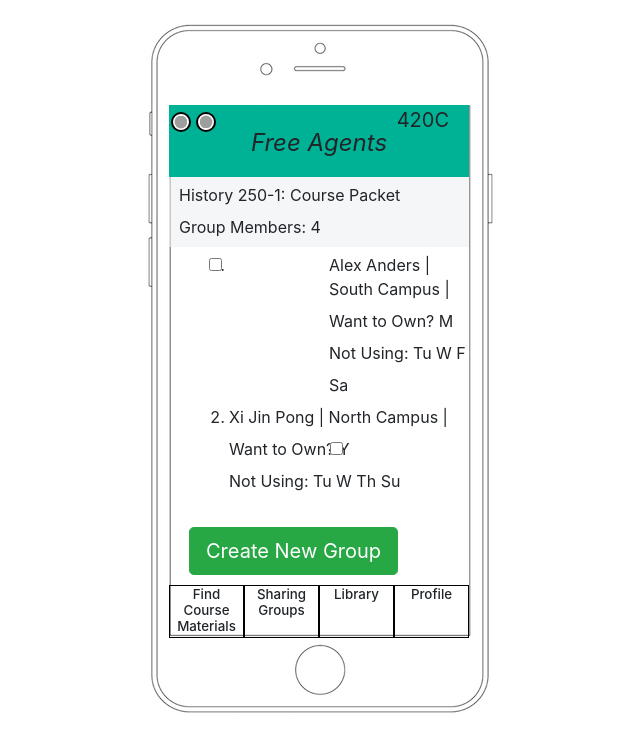
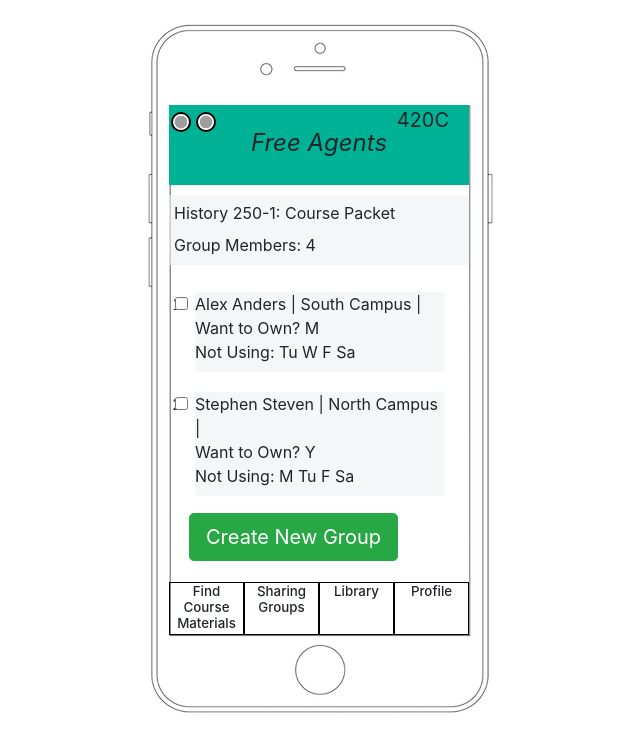
Before and after one commit to chluciano/SaveTheLeaflets, a plain HTML site: page createGroup/freeAgents.html in a window 1280 px wide. Shown: the whole page, without its empty margins (373-1013 px from the left). Drawn offline with nearby package versions, Linux system fonts and the light colour scheme; grey boxes are pictures that could not be loaded.

Commit message:
fixed free agents
made changes to free agents

```diff
--- a/createGroup/freeAgents.html
+++ b/createGroup/freeAgents.html
@@ -43,17 +43,18 @@
             <label class="course-name-list"> History 250-1: Course Packet</label>
             <label class="course-name-confirm"> Group Members: 4</label>
          </div>
-         <div class="free-agent-list">
+         <div>
             <div class="form-group form-check">
-               <ol>
-                  <li class="free-agent">
+               <ol class="free-agent-list">
+                  <li class="free-agent-item">
+                     <div class="free-agent">
                      <div class="left-agent">
                         <input type="checkbox" class="form-check-input" id="exampleCheck1">
                      </div>
                      <div class="right-agent">
                         <label class="fa-name-location">Alex Anders | South Campus | </label>
                         <label class="fa-want-own"> Want to Own? M </label>
-                        <div class="not-using">
+                        <div class="fa-not-using">
                            <label>Not Using: </label>
                            <!--label class="day" id="mon">M</label-->
                            <label class="day" id="tues">Tu</label>
@@ -64,20 +65,27 @@
                            <!--label class="day" id="sun">Su</label-->
                         </div>
                      </div>
+                     </div>
                   </li>
-                  <li class="free-agent">
-                     <label class="fa-name-location">Xi Jin Pong | North Campus | </label>
-                     <label class="fa-want-own"> Want to Own? Y </label>
-                     <input type="checkbox" class="form-check-input" id="exampleCheck1">
-                     <div class="not-using">
-                        <label>Not Using: </label>
-                        <!--label class="day" id="mon">M</label-->
-                        <label class="day" id="tues">Tu</label>
-                        <label class="day" id="wed">W</label>
-                        <label class="day" id="thur">Th</label>
-                        <!--label class="day" id="fri">F</label-->
-                        <!--label class="day" id="sat">Sa</label-->
-                        <label class="day" id="sun">Su</label>
+                  <li class="free-agent-item">
+                     <div class="free-agent">
+                     <div class="left-agent">
+                        <input type="checkbox" class="form-check-input" id="exampleCheck1">
+                     </div>
+                     <div class="right-agent">
+                        <label class="fa-name-location">Stephen Steven | North Campus | </label>
+                        <label class="fa-want-own"> Want to Own? Y </label>
+                        <div class="fa-not-using">
+                           <label>Not Using: </label>
+                           <label class="day" id="mon">M</label>
+                           <label class="day" id="tues">Tu</label>
+                           <!--label class="day" id="wed">W</label-->
+                           <!--label class="day" id="thur">Th</label-->
+                           <label class="day" id="fri">F</label>
+                           <label class="day" id="sat">Sa</label>
+                           <!--label class="day" id="sun">Su</label-->
+                        </div>
+                     </div>
                      </div>
                   </li>
                </ol>
--- a/indexKofi.css
+++ b/indexKofi.css
@@ -67,15 +67,6 @@ body {
 	float:right;
 }
 
-.left-agent {
-	width:20px;
-	float:left;
-}
-.right-agent {
-	width:140px;
-	float:right;
-}
-
 .form-container{
 	height: 60%;
 	width: 100%;
@@ -127,13 +118,50 @@ body {
 	z-index: 1;
 }
 
+.free-agent-list{
+	padding-left: 2px;
+	width: 300px;
+	justify-content: left;
+	align-items: left;
+	text-align: left;
+}
+
+.free-agent-item{
+	padding-left: 2px;
+	width: 300px;
+	height: 100px;
+	justify-content: left;
+	align-items: left;
+	text-align: left;
+		margin-top: 0px;
+		float: left;
+	margin-bottom: 0px;
+
+}
+
 .free-agent{
-	padding-top: 6px
+	padding-left: 2px;
+	width: 300px;
+	background-color: rgba(239, 241, 243, .6);
+	justify-content: left;
+	align-items: left;
+	text-align: left;
+}
+
+.left-agent {
+	width:10px;
+	float:left;
+}
+
+.right-agent {
+	width:250px;
+	float:left;
+	background-color: rgba(239, 241, 243, .6);
 }
 
 .free-agent-header{
 	padding-top: 6px;
-	padding-left: 10px;
+	padding-left: 5px;
 	background-color: rgba(239, 241, 243, .6);
 	width: 300px;
 }
@@ -162,3 +190,21 @@ body {
 	margin-top: 0px;
 	margin-bottom: 0px;
 }
+
+.fa-name-location{
+	padding-top: 0px;
+	margin-top: 0px;
+	margin-bottom: 0px;
+}
+
+.fa-want-own{
+	padding-top: 0px;
+	margin-top: 0px;
+	margin-bottom: 0px;
+}
+
+.fa-not-using{
+	padding-top: 0px;
+	margin-top: 0px;
+	margin-bottom: 0px;
+}
```
